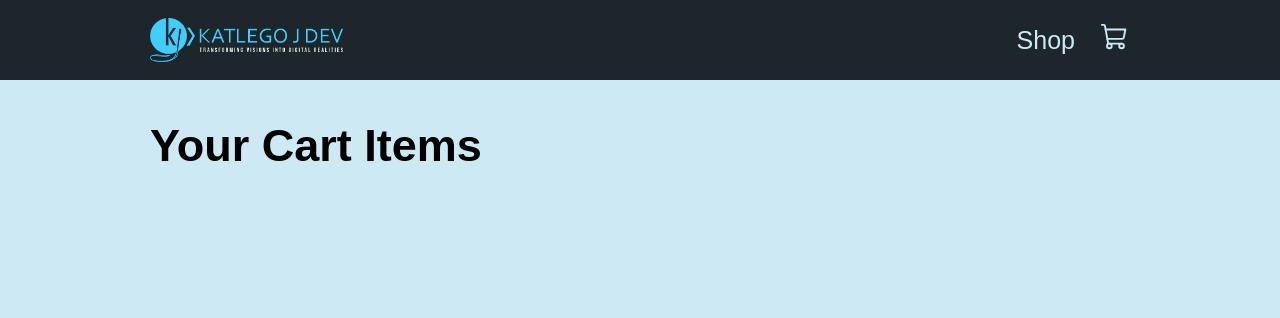
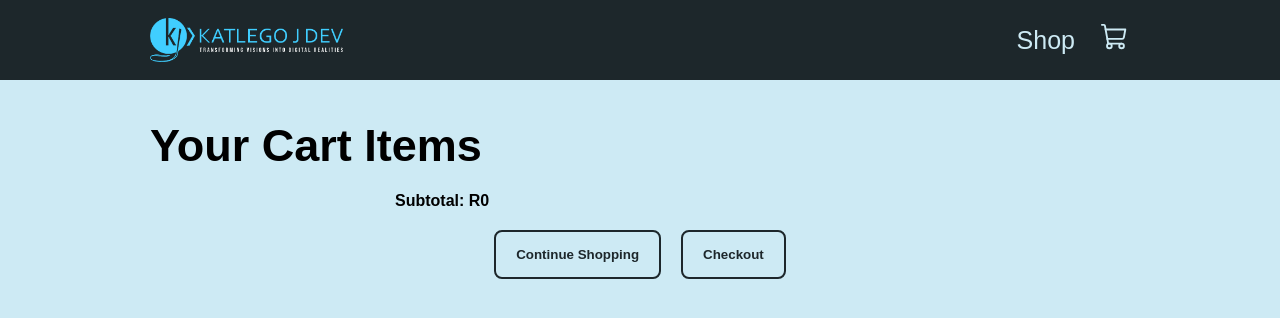
Before and after one commit to agurchu/ecommerce-react, a React (Vite) app: page /cart in a window 1280 px wide. Shown: the top 318 px of the page. Built offline with nearby package versions, Linux system fonts and the light colour scheme.

Commit message:
creating subtotal context

```diff
--- a/src/context/shop-context.jsx
+++ b/src/context/shop-context.jsx
@@ -14,6 +14,17 @@ const getDefaultCart = () => {
 
 export default function ShopContextProvider({ children }) {
   const [cartItems, setCartItems] = useState(getDefaultCart());
+
+  const getTotalAmount = () => {
+    let totalAmount = 0;
+    for (let item in cartItems) {
+      if (cartItems[item] > 0) {
+        let itemInfo = products.find((product) => product.id === Number(item));
+        totalAmount += cartItems[item] * itemInfo.price;
+      }
+    }
+    return totalAmount;
+  };
 
   const handleAddToCart = (itemId) => {
     setCartItems((prev) => ({ ...prev, [itemId]: prev[itemId] + 1 }));
@@ -32,6 +43,7 @@ export default function ShopContextProvider({ children }) {
     cartItems,
     handleAddToCart,
     handleRemoveFromCart,
+    getTotalAmount,
   };
 
   return (
--- a/src/index.css
+++ b/src/index.css
@@ -88,3 +88,31 @@ button {
   border-radius: 50%;
   z-index: 1;
 }
+
+.checkout {
+  margin: 20px auto;
+  text-align: center;
+}
+
+.checkout p {
+  text-align: left;
+  margin-left: 25%;
+  font-size: 1.6rem;
+  font-weight: 600;
+}
+
+.checkout button {
+  padding: 1.5rem 2rem;
+  margin: 2rem 1rem;
+  border-radius: 8px;
+  background: transparent;
+  color: var(--color-text-01);
+  border: 2px solid var(--color-text-01);
+  font-weight: 600;
+  transition: all 0.25s;
+}
+
+.checkout button:hover {
+  background: var(--color-text-01);
+  color: var(--color-primary);
+}
--- a/src/pages/cart/Cart.jsx
+++ b/src/pages/cart/Cart.jsx
@@ -5,7 +5,8 @@ import { ShopContext } from "../../context/shop-context";
 import CartItem from "./cart-item";
 
 function Cart() {
-  const { cartItems } = useContext(ShopContext);
+  const { cartItems, getTotalAmount } = useContext(ShopContext);
+  const totalAmount = getTotalAmount();
 
   return (
     <CartContainer className="container container__padding-top">
@@ -19,6 +20,11 @@ function Cart() {
           }
         })}
       </CartItems>
+      <div className="checkout">
+        <p>Subtotal: R{totalAmount}</p>
+        <button>Continue Shopping</button>
+        <button>Checkout</button>
+      </div>
     </CartContainer>
   );
 }
```
